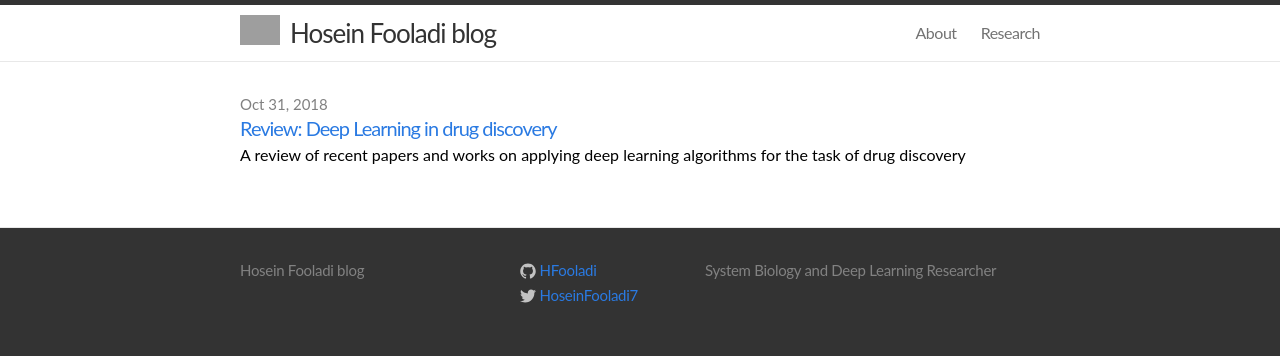
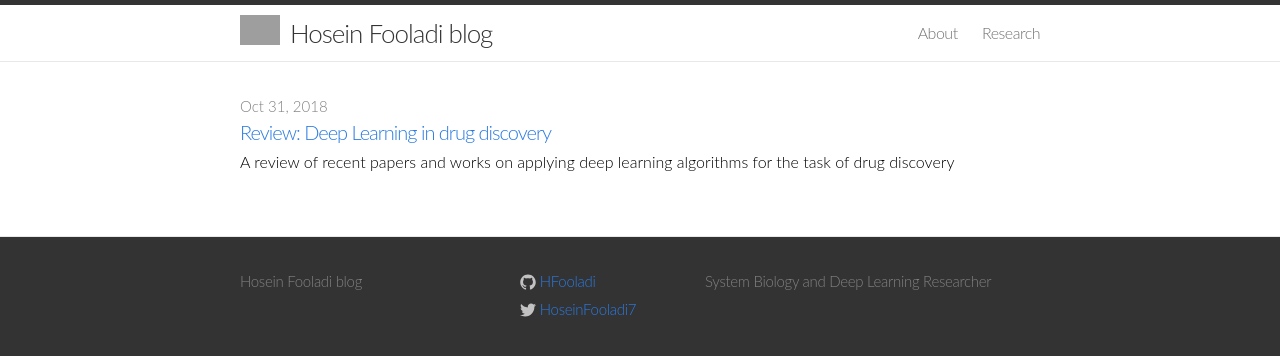
Before and after one commit to HFooladi/HFooladi.github.io, a Jekyll site: the page built from index.html, in a window 1280 px wide. Shown: the top 356 px of the page. Built offline with Jekyll 4.4.1, drawn with Linux system fonts in a browser that asks for light colours; grey boxes are pictures that could not be loaded.

Commit message:
Update main.css

```diff
--- a/css/main.css
+++ b/css/main.css
@@ -10,10 +10,10 @@ html, body { height: 100%; }
 
 body {
     text-align: justify;
-    font-family: Montserrat, Lato, "Helvetica Neue", Helvetica, Arial, sans-serif;
+    font-family: Lato, "Helvetica Neue", Helvetica, Arial, sans-serif;
     font-size: 16px;
-    line-height: 25px;
-    font-weight: 400;
+    line-height: 28px;
+    font-weight: 300;
     background-color: #333333;
 
 }
```
